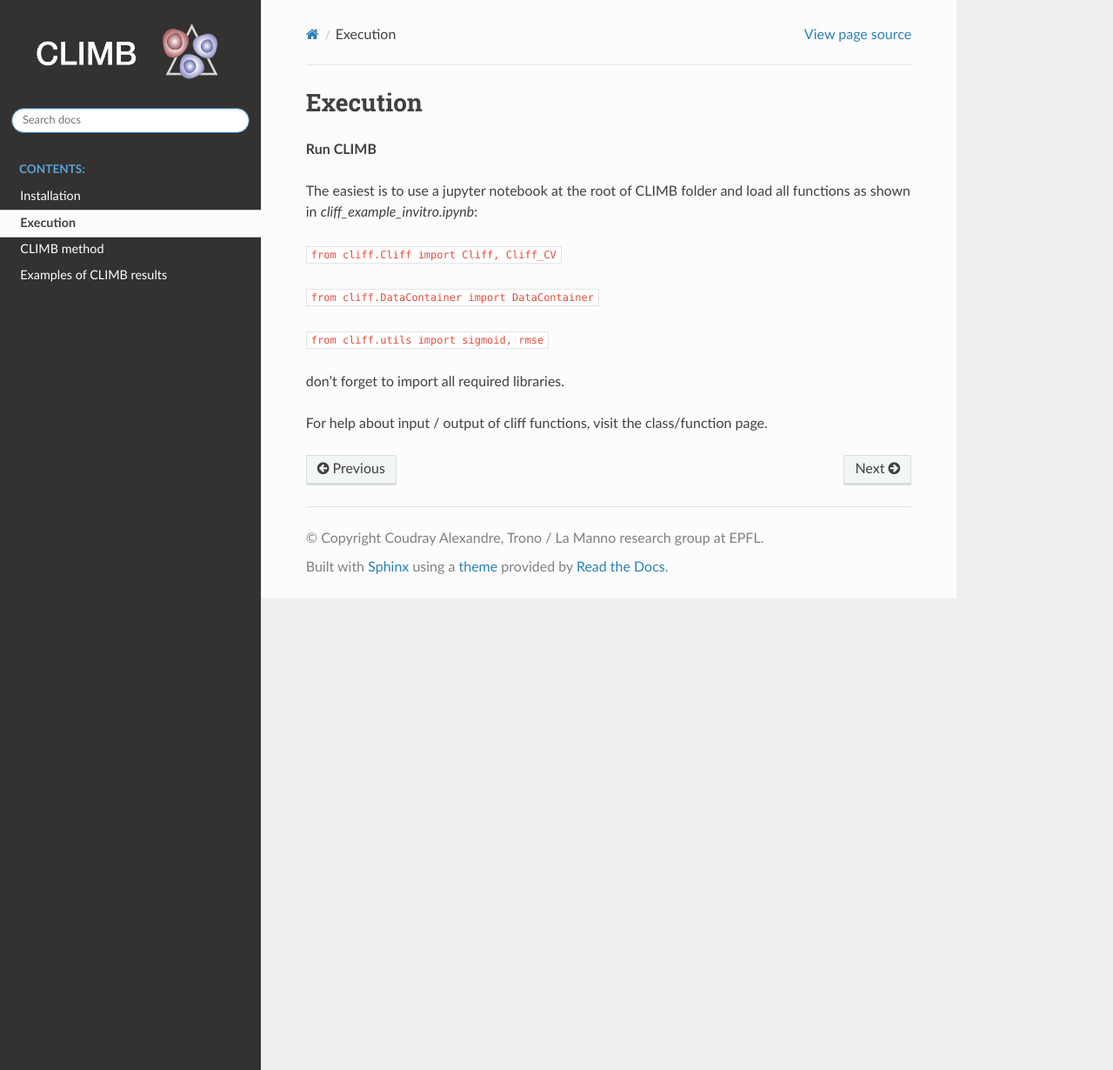
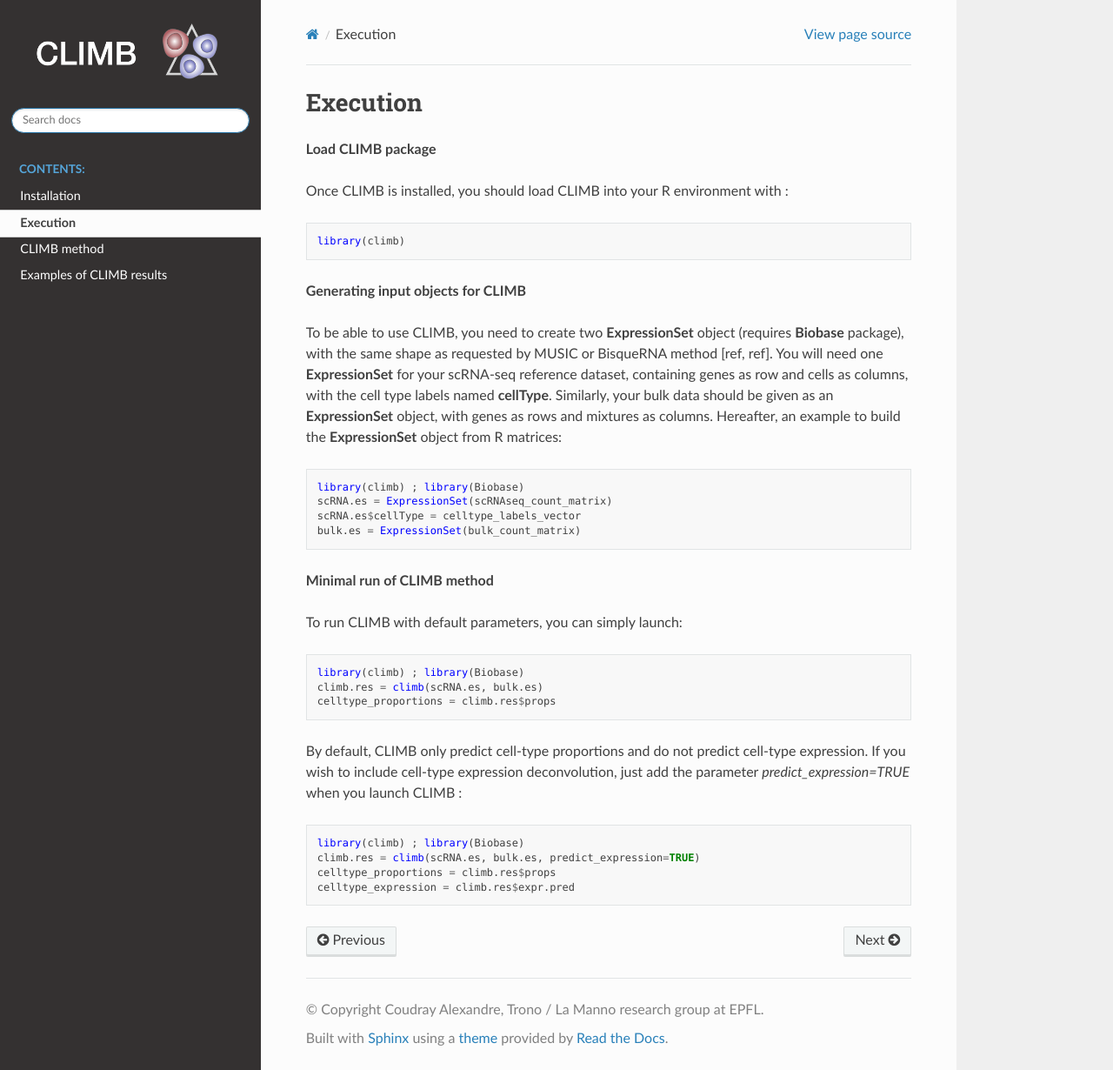
Before and after one commit to alexdray86/CLIMB, a Sphinx documentation site: the page built from docs/usage/execution.rst, in a window 1280 px wide and 1230 px high. Shown: the whole window at 87% size. Built offline with Sphinx 7.4.7 and the Read the Docs theme 2.0.0, drawn with Linux system fonts in a browser that asks for light colours.

Commit message:
new docs CLIMB

```diff
--- a/docs/usage/execution.rst
+++ b/docs/usage/execution.rst
@@ -1,16 +1,40 @@
 Execution
 _________
 
-**Run CLIMB**
+**Load CLIMB package**
 
-The easiest is to use a jupyter notebook at the root of CLIMB folder and load all functions as shown in `cliff_example_invitro.ipynb`:
+Once CLIMB is installed, you should load CLIMB into your R environment with :
 
-``from cliff.Cliff import Cliff, Cliff_CV``
+.. code-block:: R
 
-``from cliff.DataContainer import DataContainer``
+    library(climb)
 
-``from cliff.utils import sigmoid, rmse``
+**Generating input objects for CLIMB**
 
-don't forget to import all required libraries.
+To be able to use CLIMB, you need to create two **ExpressionSet** object (requires **Biobase** package), with the same shape as requested by MUSIC or BisqueRNA method [ref, ref]. You will need one **ExpressionSet** for your scRNA-seq reference dataset, containing genes as row and cells as columns, with the cell type labels named **cellType**. Similarly, your bulk data should be given as an **ExpressionSet** object, with genes as rows and mixtures as columns. Hereafter, an example to build the **ExpressionSet** object from R matrices:
 
-For help about input / output of cliff functions, visit the class/function page.
+.. code-block:: R
+
+    library(climb) ; library(Biobase)
+    scRNA.es = ExpressionSet(scRNAseq_count_matrix)
+    scRNA.es$cellType = celltype_labels_vector
+    bulk.es = ExpressionSet(bulk_count_matrix)
+
+**Minimal run of CLIMB method**
+
+To run CLIMB with default parameters, you can simply launch:
+
+.. code-block:: R
+
+    library(climb) ; library(Biobase)
+    climb.res = climb(scRNA.es, bulk.es)
+    celltype_proportions = climb.res$props
+
+By default, CLIMB only predict cell-type proportions and do not predict cell-type expression. If you wish to include cell-type expression deconvolution, just add the parameter `predict_expression=TRUE` when you launch CLIMB :
+
+.. code-block:: R
+
+    library(climb) ; library(Biobase)
+    climb.res = climb(scRNA.es, bulk.es, predict_expression=TRUE)
+    celltype_proportions = climb.res$props
+    celltype_expression = climb.res$expr.pred
```
Also changed, not shown: docs/usage/detailmethods.rst (+28 -0 lines), docs/usage/installation.rst (+9 -3 lines), 11 other files.
